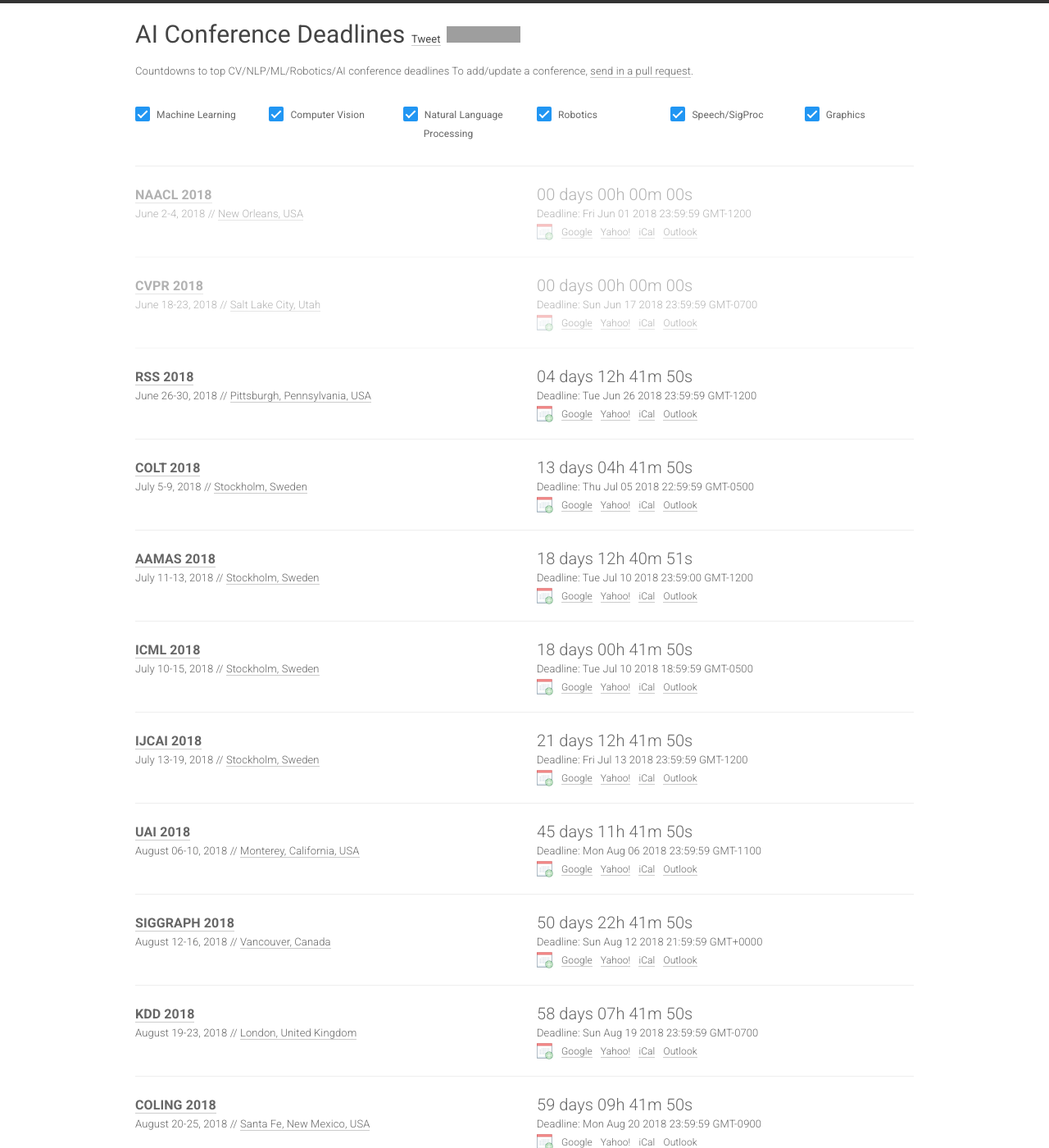
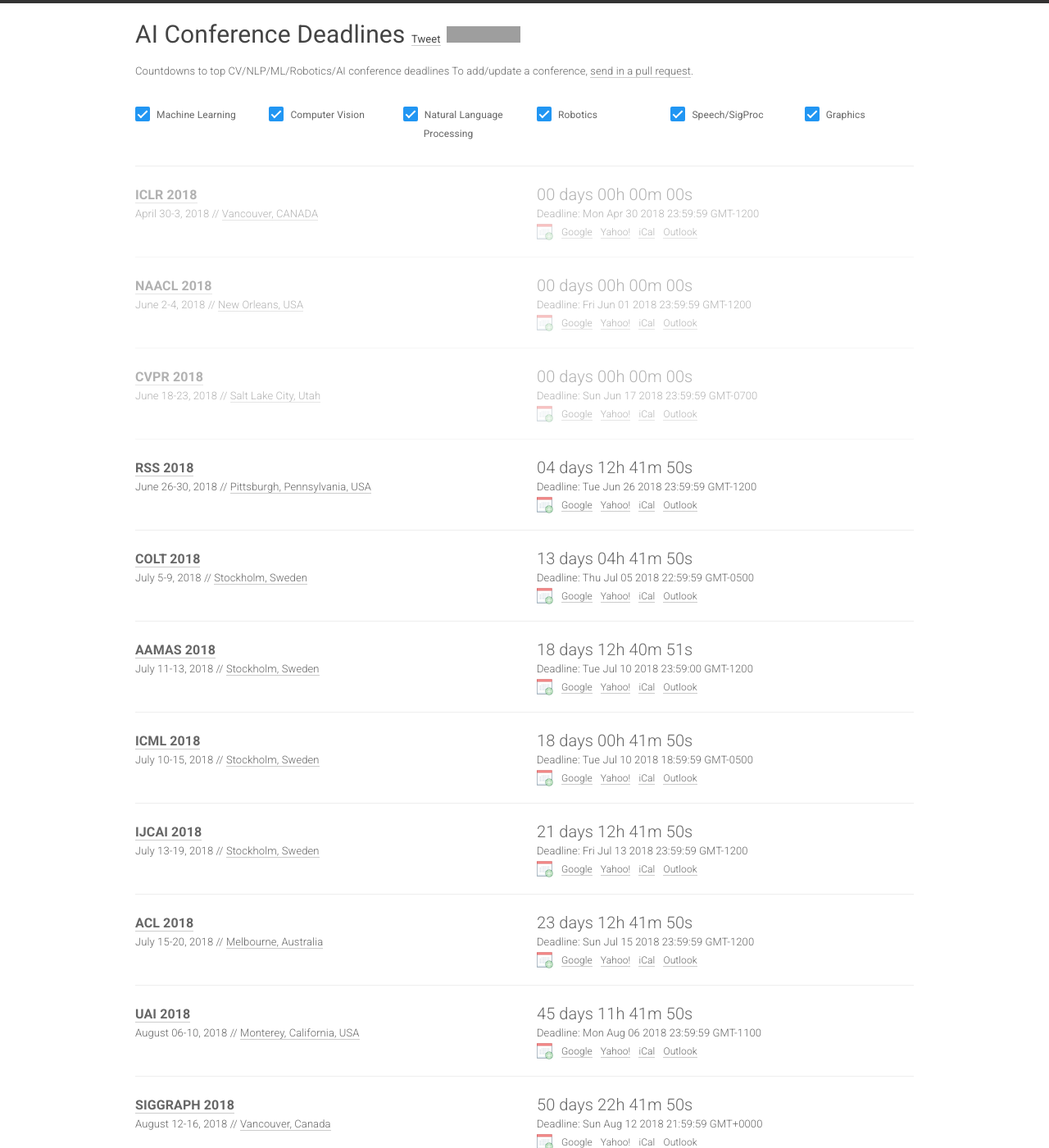
Before and after one commit to aiyy7/aiyy7.github.io, a Jekyll site: the page built from index.html, in a window 1280 px wide and 1400 px high. Shown: the whole window at 82% size. Built offline with Jekyll 4.4.1, drawn with Linux system fonts in a browser that asks for light colours; nearby versions of some CDN libraries; comment, search, counter and statistics services are not loaded; some of the changed text lies outside the part shown; grey boxes are pictures that could not be loaded.

Commit message:
add conf

```diff
--- a/_data/conferences.yml
+++ b/_data/conferences.yml
@@ -1,5 +1,15 @@
 
 ---
+- name: ICLR
+  year: 2018
+  id: iclr18
+  link: http://iclr.cc/
+  deadline: "2018-04-30 23:59:59"
+  timezone: Etc/GMT+12
+  date: April 30-3, 2018
+  place: Vancouver, CANADA
+  sub: ML
+
 - name: NAACL
   year: 2018
   id: naacl18
@@ -69,6 +79,16 @@
   date: July 13-19, 2018
   place: Stockholm, Sweden
   sub: ML
+
+- name: ACL
+  year: 2018
+  id: acl18
+  link: https://acl2018.org/
+  deadline: "2018-07-15 23:59:59"
+  timezone: Etc/GMT+12
+  date: July 15-20, 2018
+  place: Melbourne, Australia
+  sub: NLP
 
 - name: UAI
   year: 2018
@@ -240,6 +260,16 @@
   place: Hilton Hawaiian Village, Honolulu, Hawaii, USA
   sub: ML
 
+- name: AISTATS
+  year: 2010
+  id: aistat19
+  link: https://www.aistats.org/
+  deadline: "2019-04-16 23:59:59"
+  timezone: Etc/GMT+12
+  date: April 16-18, 2019
+  place: Naha, Okinawa, Japan
+  sub: ML
+
 - name: ICASSP
   year: 2019
   id: icassp2019
```
